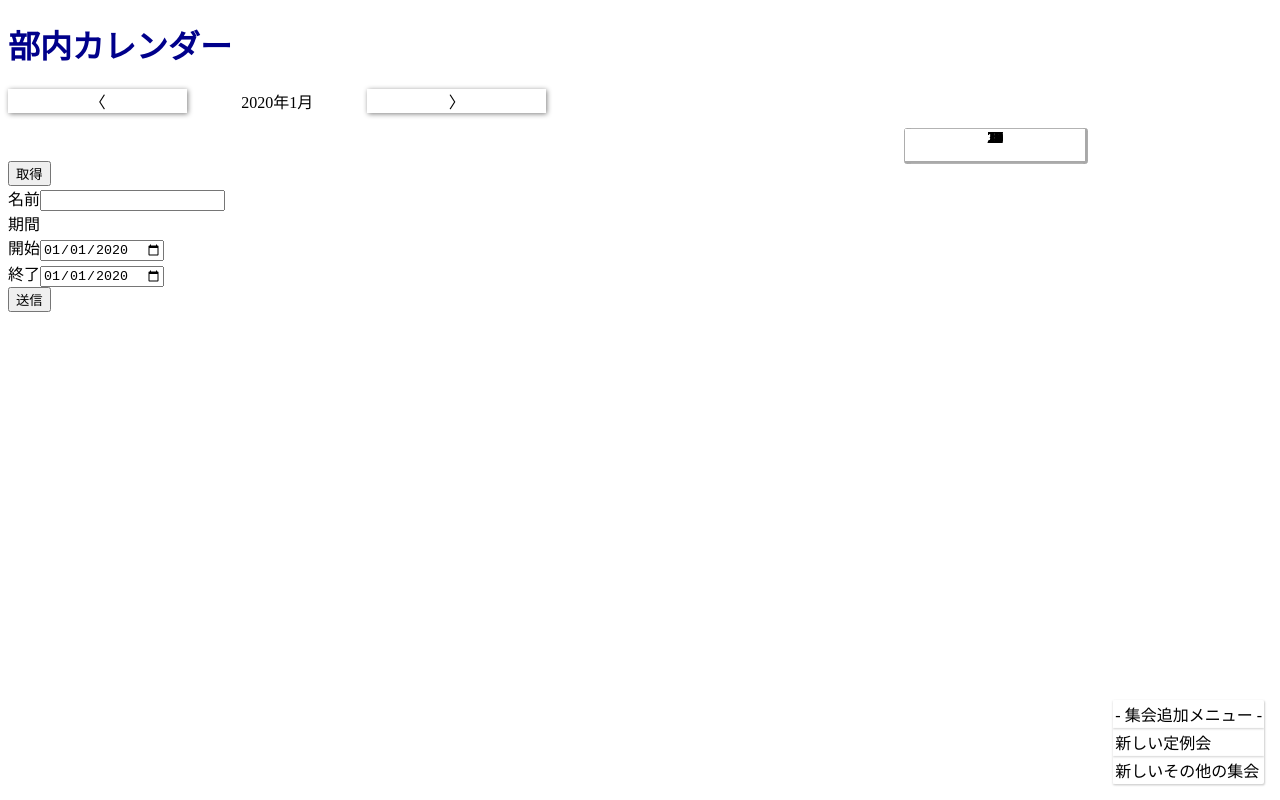
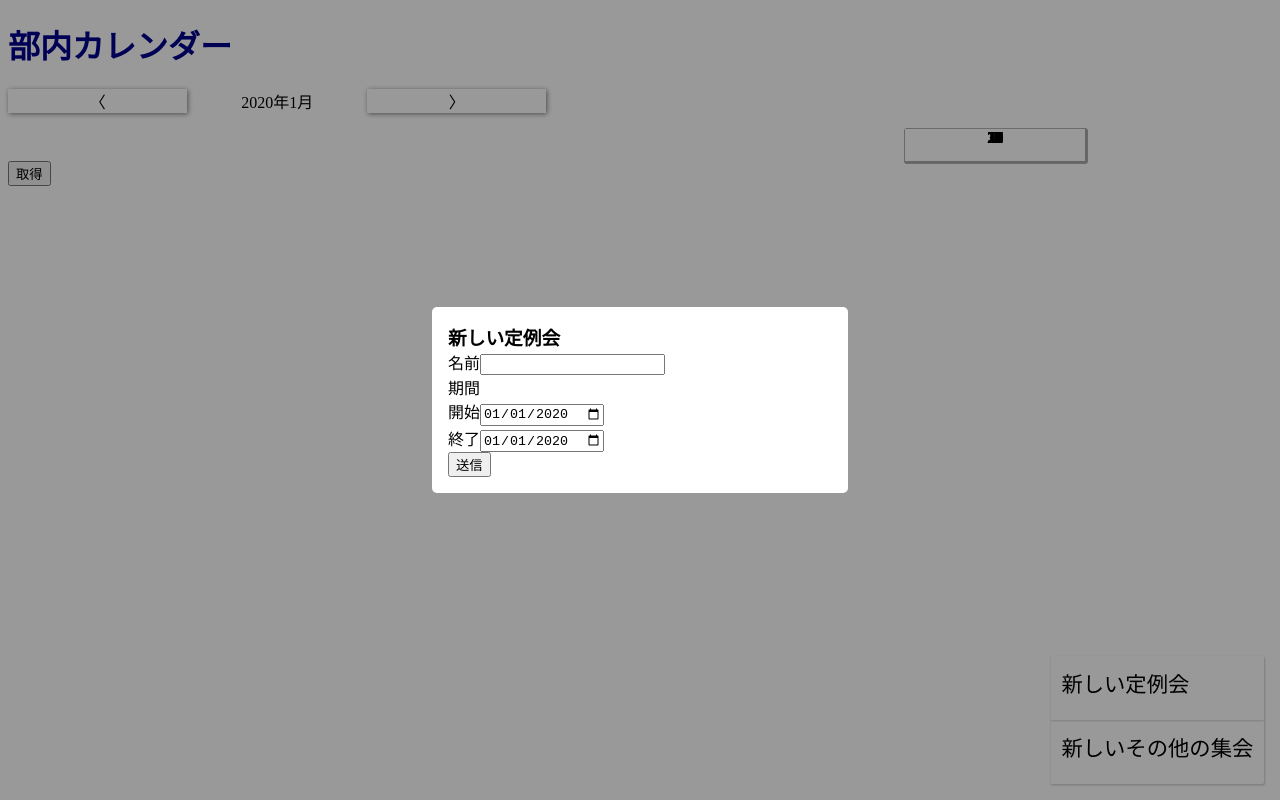
Before and after one commit to CombNITNC/club-calendar, a Next.js app: page / in a window 1280 px wide. Both pictures are taken after a click on the element "新しい定例会". Built offline with nearby package versions, Linux system fonts and the light colour scheme.

Commit message:
Add Modal form

```diff
--- a/view/App.tsx
+++ b/view/App.tsx
@@ -7,6 +7,7 @@ import { RegularMeeting } from '../lib/entities/regular_meeting';
 import { Others } from './creation/Others';
 import { OthersMeeting } from '../lib/entities/other_meeting';
 import { Menu } from './creation/Menu';
+import { Modal } from './Modal';
 
 const App: FC<{ root: string }> = ({ root }) => {
   const [state, dispatchRoot] = useReducer(MeetingsReducer, {
@@ -46,22 +47,14 @@ const App: FC<{ root: string }> = ({ root }) => {
       >
         取得
       </button>
-      <span>
       <Menu
-          items={[
-            ' - 集会追加メニュー - ',
-            '新しい定例会',
-            '新しいその他の集会',
-          ]}
+        items={['新しい定例会', '新しいその他の集会']}
         onClick={i => {
           switch (i) {
             case 0:
-                dispatch({ type: 'close-modal' });
+              dispatch({ type: 'modal-regular' });
               break;
             case 1:
-                dispatch({ type: 'modal-regular' });
-                break;
-              case 2:
               dispatch({ type: 'modal-others' });
               break;
           }
@@ -71,6 +64,8 @@ const App: FC<{ root: string }> = ({ root }) => {
         switch (state.creationModal) {
           case 'regular':
             return (
+              <Modal close={() => dispatch({ type: 'close-modal' })}>
+                <h3>新しい定例会</h3>
                 <Regular
                   onClick={v => {
                     dispatch({
@@ -79,9 +74,12 @@ const App: FC<{ root: string }> = ({ root }) => {
                     });
                   }}
                 />
+              </Modal>
             );
           case 'others':
             return (
+              <Modal close={() => dispatch({ type: 'close-modal' })}>
+                <h3>新しいその他の集会</h3>
                 <Others
                   onClick={v => {
                     dispatch({
@@ -90,15 +88,16 @@ const App: FC<{ root: string }> = ({ root }) => {
                     });
                   }}
                 />
+              </Modal>
             );
-            case 'none':
-              return <></>;
         }
       })()}
-      </span>
       <style jsx>{`
         h1 {
           color: darkblue;
+        }
+        h3 {
+          margin: 0;
         }
       `}</style>
     </>
--- /dev/null
+++ b/view/Modal.tsx
@@ -0,0 +1,28 @@
+import { FC } from 'react';
+
+export const Modal: FC<{ close: () => void }> = ({ children, close }) => (
+  <>
+    <div className="back" onClick={() => close()}>
+      <div className="modal-container">{children}</div>
+    </div>
+    <style jsx>{`
+      .back {
+        position: fixed;
+        display: flex;
+        width: 100%;
+        height: 100%;
+        left: 0;
+        top: 0;
+        background-color: rgba(0, 0, 0, 0.4);
+        z-index: 5000;
+      }
+      .modal-container {
+        width: 30%;
+        margin: auto;
+        padding: 1em;
+        background-color: white;
+        border-radius: 5px;
+      }
+    `}</style>
+  </>
+);
--- a/view/creation/Menu.tsx
+++ b/view/creation/Menu.tsx
@@ -15,6 +15,8 @@ export const Menu: FC<{
     <style jsx>{`
       .menu-box {
         position: fixed;
+        display: flex;
+        flex-flow: column nowrap;
         bottom: 1em;
         right: 1em;
         box-shadow: 1px 1px 2px lightgray;
@@ -22,8 +24,9 @@ export const Menu: FC<{
         cursor: pointer;
       }
       .menu-item {
-        margin: 0;
-        padding: 2px;
+        padding: 0.5em;
+        height: 2em;
+        font-size: 16pt;
         box-shadow: 0px 1px 2px lightgray;
       }
     `}</style>
```
Lines whose indentation alone changed are shown as unchanged.
